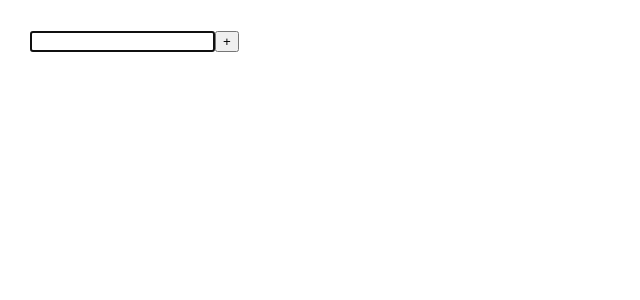
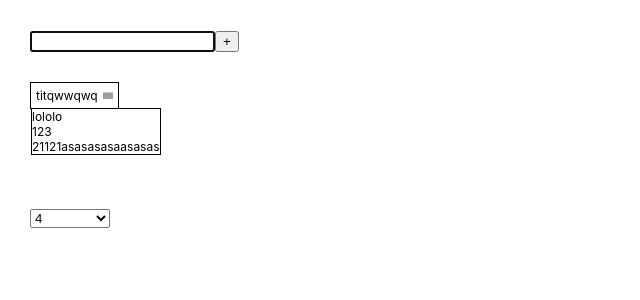
Before and after one commit to Yura574/TodoList, a React (Create React App) app: page / in a window 1280 px wide. Shown: the top 300 px of the page, without its empty margins (0-640 px from the left). Built offline with nearby package versions, Linux system fonts and the light colour scheme; grey boxes are pictures that could not be loaded.

Commit message:
fix bugs

```diff
--- /dev/null
+++ b/src/Components/CustomSelect.module.css
@@ -0,0 +1,27 @@
+
+.wrapper {
+    border: 1px solid black;
+    /*min-height: 25px;*/
+    position: relative  ;
+    /*display: flex;*/
+    align-items: center;
+    display: inline-block;
+    box-sizing: border-box;
+
+}
+
+.title{
+    display: flex;
+    /*min-width: 70px;*/
+    font-size: 12px;
+    padding: 5px 20px 5px 5px;
+    box-sizing: border-box;
+}
+.arrow{
+    position: absolute;
+    width: 10px;
+    right: 0;
+    top: 50%;
+    transform: translateY(-50%);
+    padding-right: 5px;
+}
--- /dev/null
+++ b/src/Components/CustomSelect.tsx
@@ -0,0 +1,22 @@
+import s from './CustomSelect.module.css'
+import arrow from './free-icon-point-down-7079981.svg'
+
+
+export const CustomSelect = () => {
+    const users =['lololo', '123', '21121asasasasaasasas']
+    return (
+        <div style={{marginLeft:'30px'}}>
+
+            <div>
+                <div className={s.wrapper}>
+                    <div className={s.title}>titqwwqwq
+                        <div style={{position: 'absolute', border: '1px solid black', top:' 100%', left: 0, width:'inherit'}}>{users.map(el => <div>{el}</div>)}</div>
+                    </div>
+                    <img className={s.arrow} src={arrow} alt=""/>
+
+                </div>
+            </div>
+
+        </div>
+    )
+}
--- a/src/index.tsx
+++ b/src/index.tsx
@@ -4,15 +4,25 @@ import './index.css';
 import App from './App';
 import {Provider} from "react-redux";
 import {store} from "./store/store";
+import {CustomSelect} from "./Components/CustomSelect";
 
 
 const root = ReactDOM.createRoot(
-  document.getElementById('root') as HTMLElement
+    document.getElementById('root') as HTMLElement
 );
 root.render(
-  <React.StrictMode>
-      <Provider store={store}><App/></Provider>
-  </React.StrictMode>
+    <React.StrictMode>
+        <Provider store={store}><App/></Provider>
+        <CustomSelect/>
+        <select style={{marginLeft: '30px', marginTop:'100px'}}>
+            <option>4</option>
+            <option>1</option>
+            <option>3</option>
+            <option>2dsdsdds</option>
+            <option>1</option>
+        </select>
+
+    </React.StrictMode>
 );
 
 // If you want to start measuring performance in your app, pass a function
```
